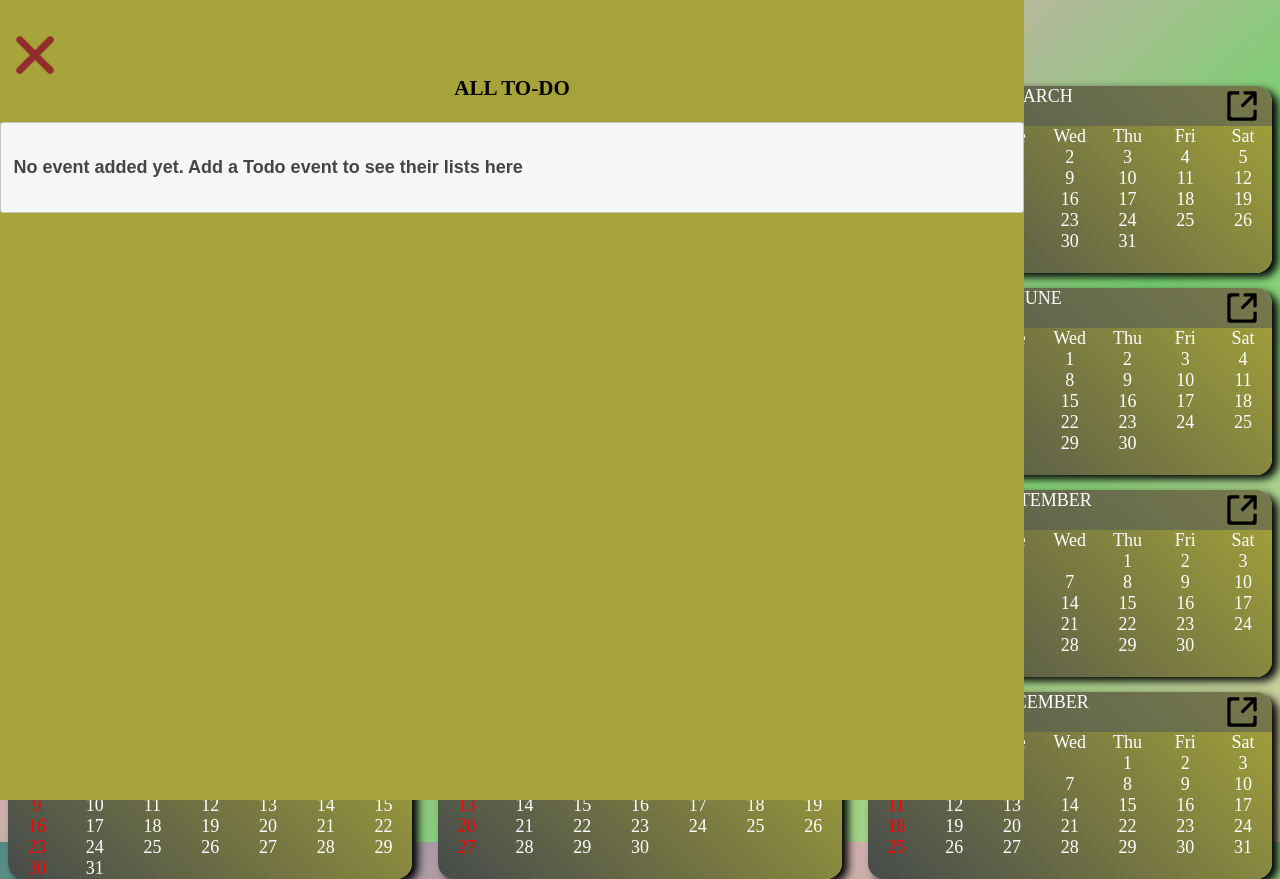
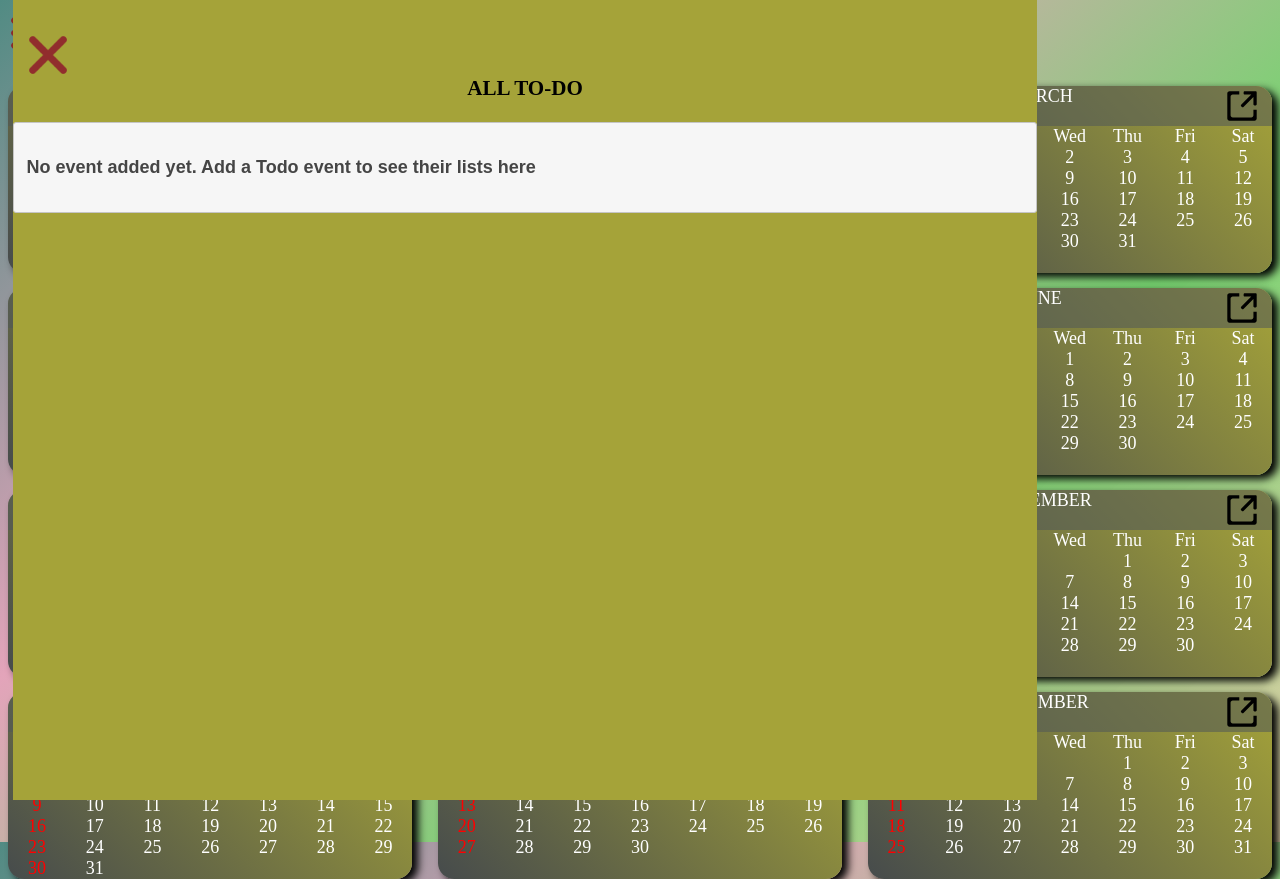
Before and after one commit to Hayzedd-A/calendar-azeez, a plain HTML site: page index.html in a window 1280 px wide. Both pictures are taken after a click on the element 33 px from the left and 38 px from the top of the page. Drawn offline with Linux system fonts and the light colour scheme.

Commit message:
Update style.css

```diff
--- a/style.css
+++ b/style.css
@@ -23,13 +23,12 @@
             right: 100%;
             height: 100vh;
             width: 80vw;
-            padding-left: 10px;
         }
         .todoContainer h3 {
             text-align: center;
         }
         .right50 {
-            right: 20%;
+            right: 19%;
         }
         .todoList h3 {
             text-align: center;
```
